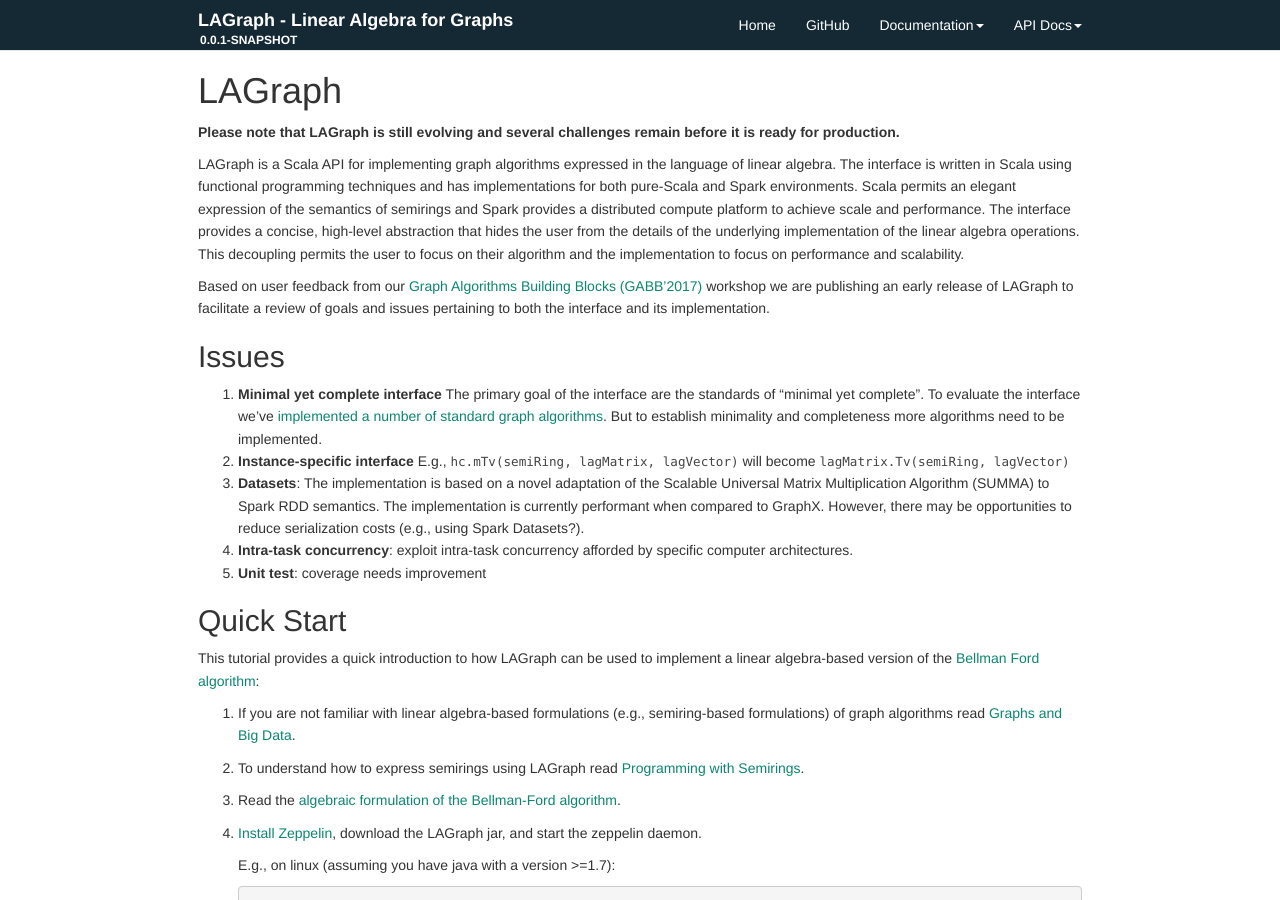
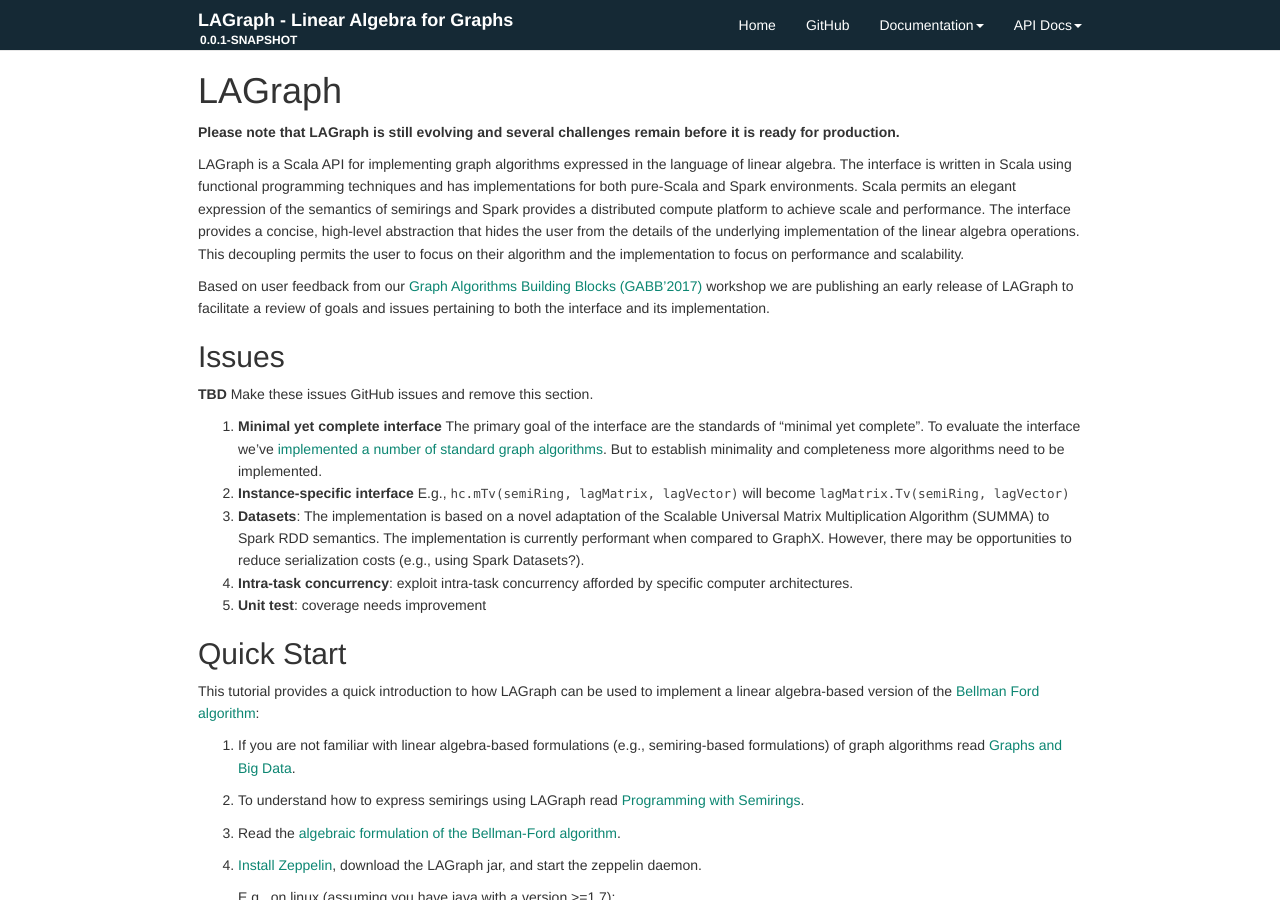
Before and after one commit to IBM/lagraph, a Jekyll site: the page built from docs/index.md, in a window 1280 px wide and 900 px high. Built offline with Jekyll 4.4.1, drawn with Linux system fonts in a browser that asks for light colours.

Commit message:
minor rewrite

```diff
--- a/docs/index.md
+++ b/docs/index.md
@@ -33,6 +33,8 @@ goals and issues pertaining to both the interface and its
 implementation.
 
 ## Issues
+
+__TBD__ Make these issues GitHub issues and remove this section.
 
 1. **Minimal yet complete interface** The primary goal of the interface are the standards of "minimal yet
 complete".  To evaluate the interface we've [implemented a number of
```
Also changed, not shown: README.md.
